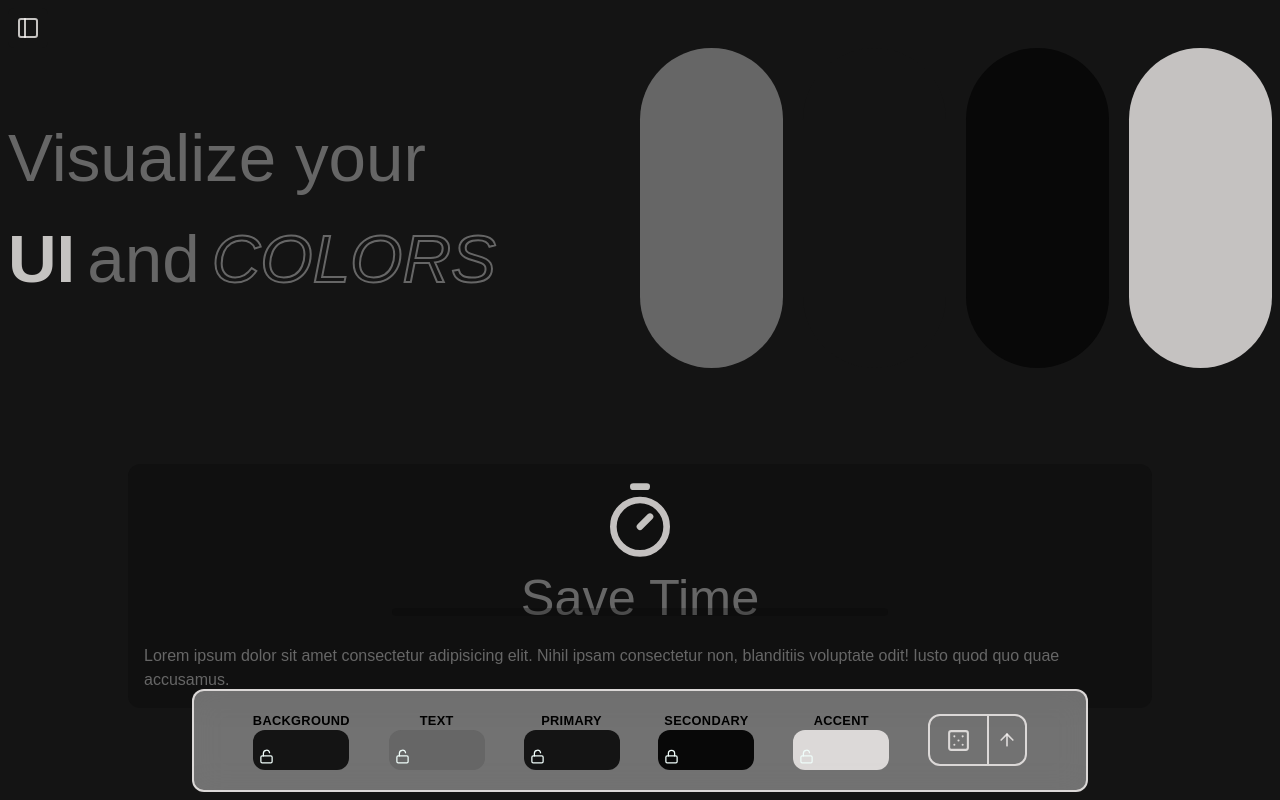
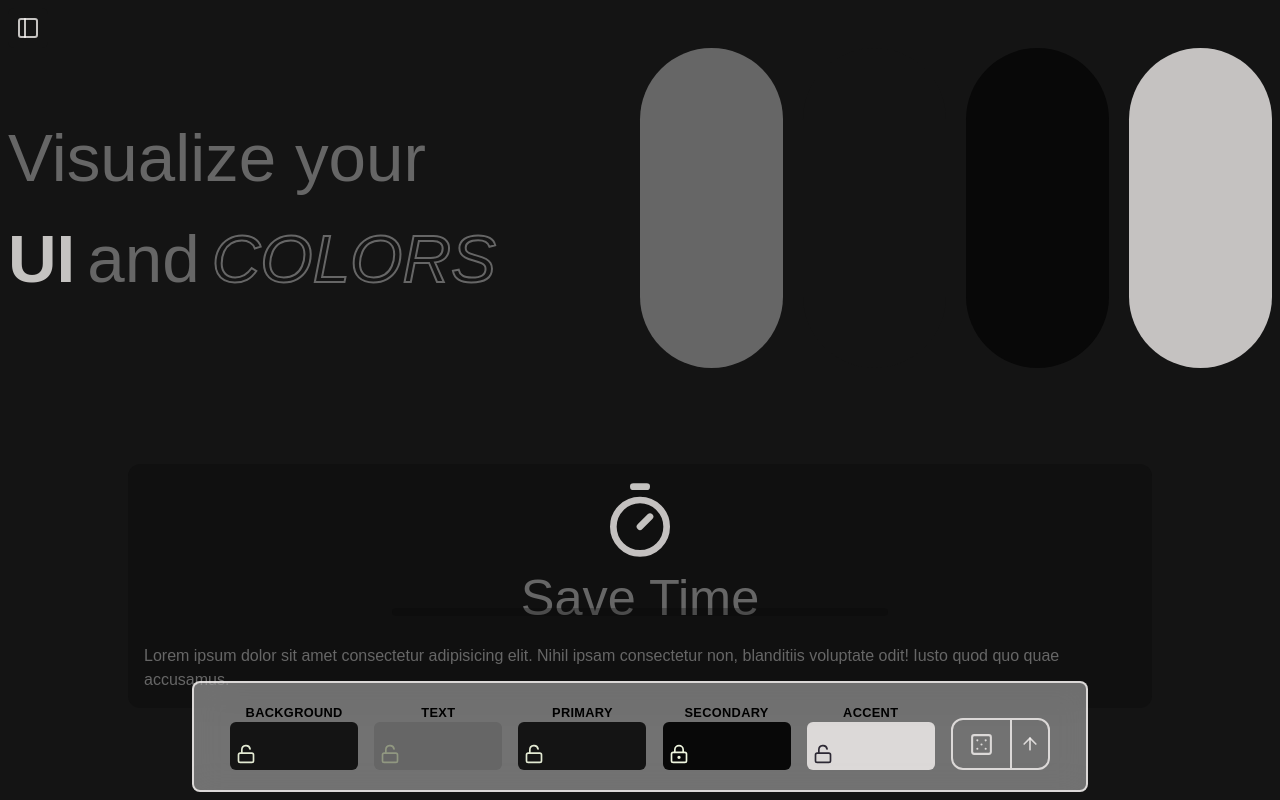
Before and after one commit to moki-moki/ui-vis, a React (Vite) app in the folder client/: page / in a window 1280 px wide. Shown: the top 800 px of the page. Built offline with nearby package versions, Linux system fonts and the light colour scheme.

Commit message:
style: changing toolkit style

```diff
--- a/client/src/components/toolkit/color-input.tsx
+++ b/client/src/components/toolkit/color-input.tsx
@@ -1,6 +1,6 @@
 import { ChangeEvent } from 'react';
 
-import { Lock, LockOpen } from 'lucide-react';
+import { Lock, LockKeyhole, LockOpen } from 'lucide-react';
 
 import { ColorTypes } from '@/types/colors';
 
@@ -15,10 +15,10 @@ interface Props {
 }
 
 const ColorInput = ({
+  type,
   color,
-  type,
+  isLocked,
   changeColorHandler,
-  isLocked,
   lockColorHandler,
 }: Props) => {
   return (
@@ -28,7 +28,7 @@ const ColorInput = ({
       </span>
       <label
         htmlFor={type}
-        className={`block w-24 h-10 rounded-xl cursor-pointer`}
+        className="block w-32 h-12 rounded-md cursor-pointer border-accent-color"
         style={{ backgroundColor: color }}
       >
         &nbsp;
@@ -39,14 +39,14 @@ const ColorInput = ({
         id={type}
         value={color}
         type="color"
-        className="bg-lime-700 hidden"
+        className="hidden "
       />
       <button
-        className="absolute left-1.5 bottom-1.5 text-teal-50 hover:cursor-pointer hover:bg-slate-400"
+        className="absolute text-lime-50 left-1.5 bottom-1.5 mix-blend-difference hover:cursor-pointer"
         type="button"
         onClick={() => lockColorHandler(type)}
       >
-        {isLocked ? <Lock size={15} /> : <LockOpen size={15} />}
+        {isLocked ? <LockKeyhole size={20} /> : <LockOpen size={20} />}
       </button>
     </div>
   );
--- a/client/src/components/toolkit/toolkit.tsx
+++ b/client/src/components/toolkit/toolkit.tsx
@@ -58,7 +58,7 @@ const Toolkit = () => {
   useKeyBind('R', () => generateColors(selected));
 
   return (
-    <div className="bg-white/40 border-2 border-accent-color backdrop-blur-lg p-5 flex justify-evenly items-center max-w-4xl m-auto fixed bottom-2 left-0 right-0 rounded-xl">
+    <div className="bg-white/40 border-2 border-accent-color backdrop-blur-lg p-5 flex justify-evenly items-end max-w-4xl m-auto fixed bottom-2 left-0 right-0 rounded-lg z-10">
       <ColorInput
         type="background"
         color={colors.background}
```
